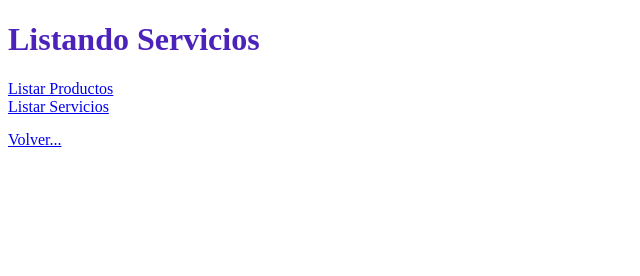
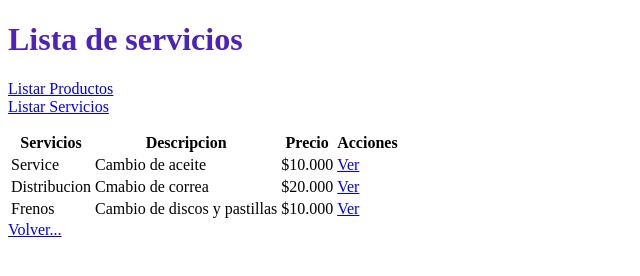
Before and after one commit to CristianLeta/Cristian-Leta-Programacion-3, a plain HTML site: page EJERCICIO 1/Servicios/listaServicios.html in a window 1280 px wide. Shown: the whole page, without its empty margins (0-640 px from the left). Drawn offline with Linux system fonts and the light colour scheme.

Commit message:
Cuarta modificacion

```diff
--- a/EJERCICIO 1/Servicios/listaServicios.html
+++ b/EJERCICIO 1/Servicios/listaServicios.html
@@ -8,12 +8,51 @@
     <link rel="stylesheet" href="../css/estilos.css">
 </head>
 <body>
-    <h1>Listando Servicios</h1>
+    <h1>Lista de servicios</h1>
     <div class="Menu">
         <a href="../Productos/listaProductos.html">Listar Productos</a>
         <br />
         <a href="./listaServicios.html">Listar Servicios</a>
     </div>
+    <table>
+        <thead>
+            <tr>
+                <th>Servicios</th>
+                <th>Descripcion</th>
+                <th>Precio</th>
+                <th>Acciones</th>
+            </tr>
+
+            <tbody>
+                <tr>
+                <td>Service</td>
+                <td>Cambio de aceite</td>
+                <td>$10.000</td>
+                <td><a href="../Servicios/">Ver</a></td>
+                </tr>
+
+                <tr>
+                    <td>Distribucion</td>
+                    <td>Cmabio de correa</td>
+                    <td>$20.000</td>
+                    <td><a href="./verProducto.html">Ver</a></td>
+                </tr>
+
+                <tr>
+                    <td>Frenos</td>
+                    <td>Cambio de discos y pastillas</td>
+                    <td>$10.000</td>
+                    <td><a href="./verProducto.html">Ver</a></td>
+                </tr>
+
+            </tbody>
+
+        </thead>
+
+    </table>
+
+
+
     <a href="../index.html">Volver...</a>
 </body>
 </html>
```
Also changed, not shown: EJERCICIO 1/Servicios/verServicio.html (added, +46 -0 lines).
